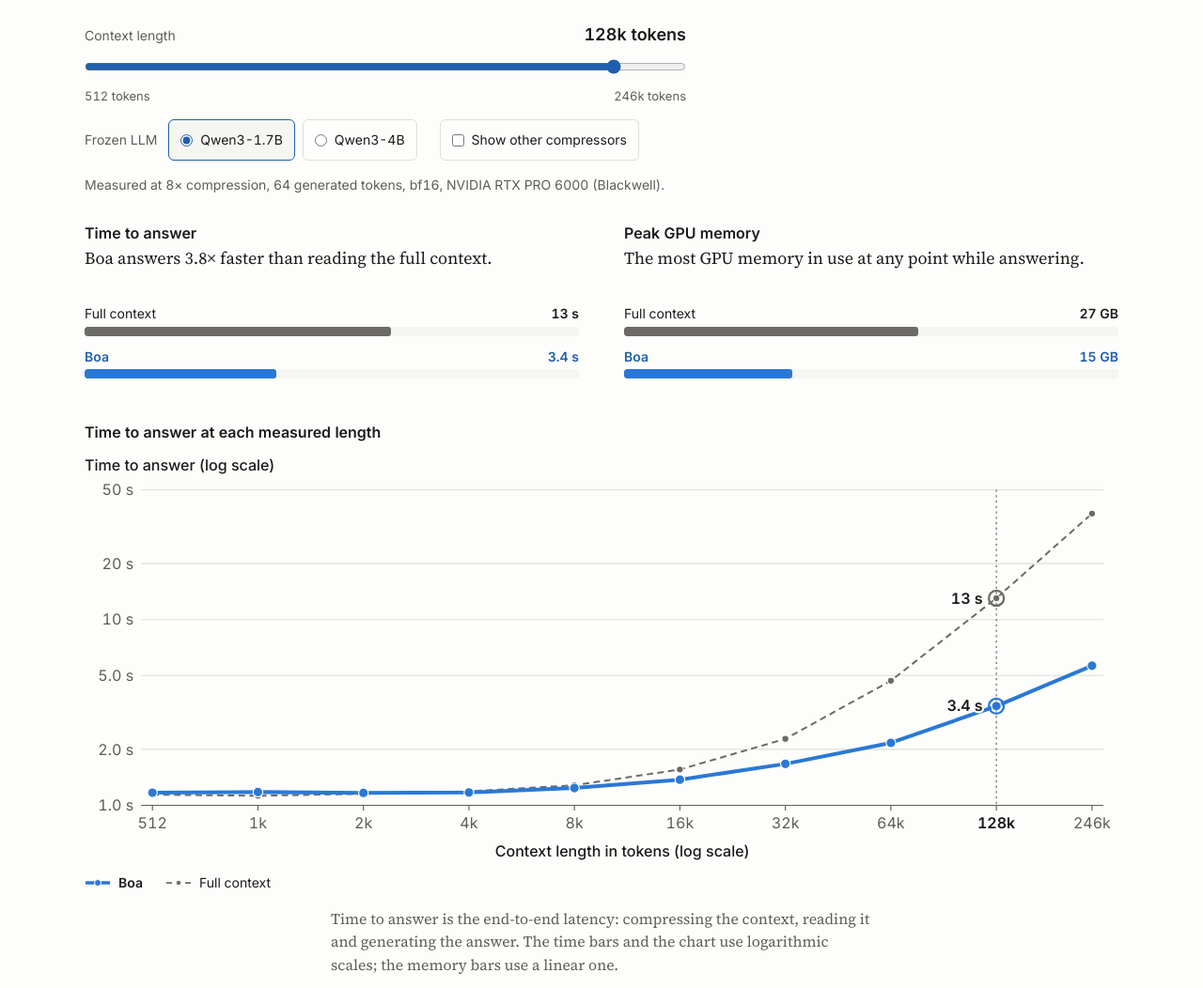
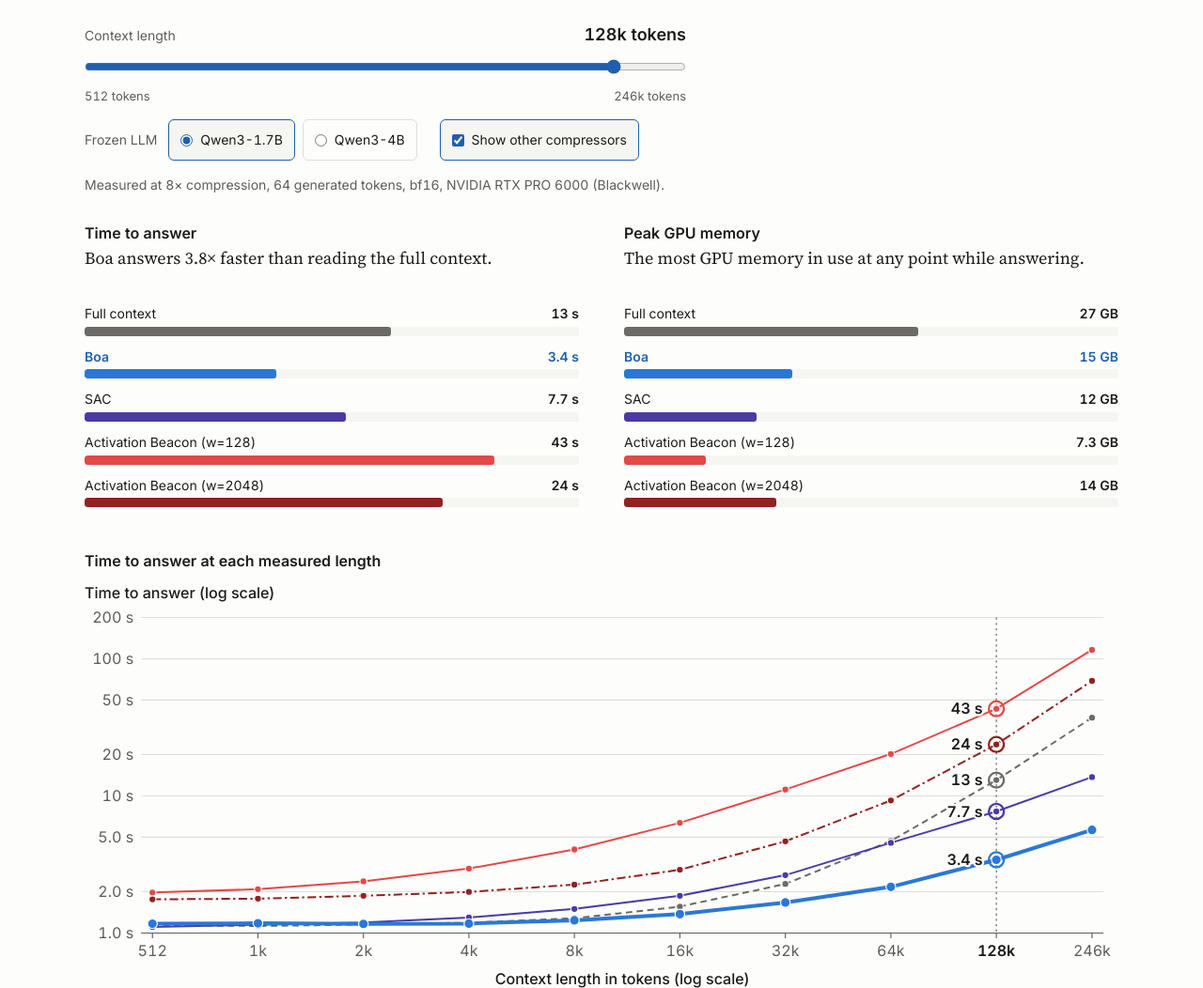
Before and after one commit to mserra0/boa-context-compression, a website with bundled scripts: page site/index.html in a window 1280 px wide. Shown: the part 2320-3372 px from the top of the page at 94% size. Built offline with nearby package versions, Linux system fonts and the light colour scheme.

Commit message:
feat(site): compare against all compressors by default and explain the pretraining gap

```diff
--- a/site/index.html
+++ b/site/index.html
@@ -142,7 +142,7 @@
           <dt>Verbatim span extraction is weaker.</dt>
           <dd>Relation Extraction asks the model to copy exact spans of text. This is the setting in which attention-based Transformers exceed state-space models, and here Activation Beacon leads Boa at every compression ratio.</dd>
           <dt>Long-context question answering trails Activation Beacon.</dt>
-          <dd>At 32K tokens and 8× and 16× compression, Boa averages 1.3 to 1.4 F1 below Activation Beacon, and the gap is concentrated in question answering: on QASPER Boa trails by 5.4 to 6.4 F1. On summarisation the two are close: Boa leads on GovReport by 1.9 to 4.0 F1 and trails on BookSum by 0.8 to 1.4. We attribute the gap to a weaker long-context prior: the Mamba checkpoint we start from was pretrained only on sequences of up to 2K tokens, whereas Activation Beacon works directly on full-attention windows across the extended context.</dd>
+          <dd>At 32K tokens and 8× and 16× compression, Boa averages 1.3 to 1.4 F1 below Activation Beacon, and the gap is concentrated in question answering: on QASPER Boa trails by 5.4 to 6.4 F1. On summarisation the two are close: Boa leads on GovReport by 1.9 to 4.0 F1 and trails on BookSum by 0.8 to 1.4. We attribute the gap to a weaker long-context prior, and offer this as a hypothesis rather than a measured effect. The two encoder backbones start from very different pretraining. SAC and Activation Beacon encode the context with Qwen3 itself, which was pretrained on roughly 36 trillion tokens and includes a dedicated long-context stage with sequences of up to 32K tokens. Boa's encoder starts from a Mamba-2 checkpoint pretrained on roughly 300 billion tokens, about a hundred times fewer, in sequences of at most 2K tokens; our own compression pretraining adds 10 billion tokens in sequences of up to 10K. A 32K-token document is therefore well beyond anything the Mamba-2 encoder saw before fine-tuning, while it is within what Qwen3 was trained on, and Activation Beacon also works directly on full-attention windows across the extended context. A state-space encoder pretrained at a comparable scale and context length is the natural next step.</dd>
         </dl>
       </div>
     </section>
--- a/site/js/figures/cost.js
+++ b/site/js/figures/cost.js
@@ -138,12 +138,13 @@ export function mount(root, data) {
     ...MAIN_METHODS.map((id) => latency.methods.find((m) => m.id === id)),
     ...latency.methods.filter((m) => !MAIN_METHODS.includes(m.id)),
   ];
-  const state = {index: Math.min(INITIAL_INDEX, lengths.length - 1), decoder: decoderIds[0], showOthers: false};
+  const state = {index: Math.min(INITIAL_INDEX, lengths.length - 1), decoder: decoderIds[0], showOthers: true};
 
   const length = slider(lengths);
   length.input.value = state.index;
   const decoders = decoderGroup(latency, state.decoder);
   const others = node("input", {type: "checkbox"});
+  others.checked = state.showOthers;
   const controls = node("div", {class: "figure__controls cost__controls"}, [
     length.root,
     decoders,
```
